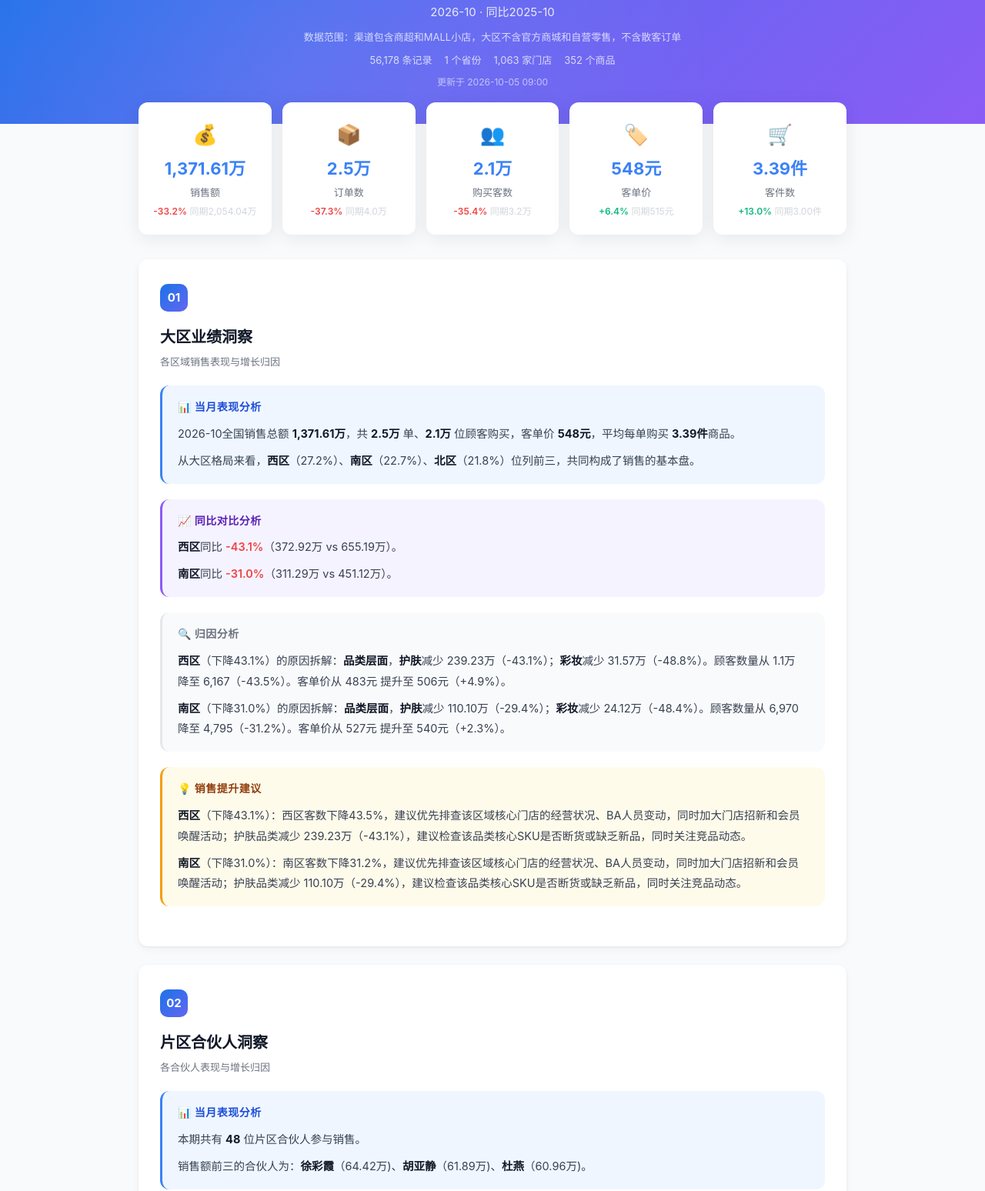
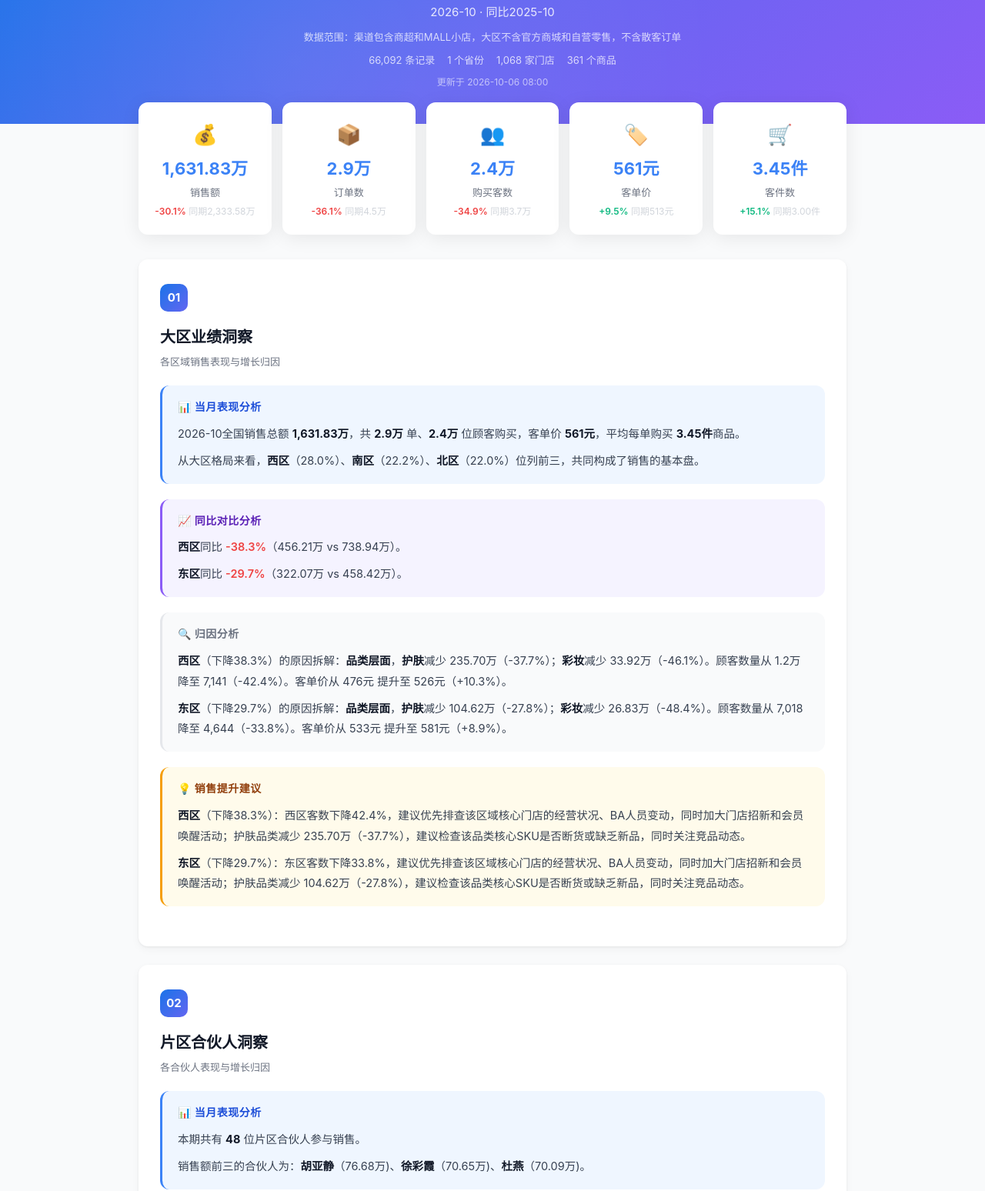
Before and after one commit to keanu666/report, a plain HTML site: page ai_sales_analysis.html in a window 1280 px wide. Shown: the part 110-1658 px from the top of the page at 77% size. Drawn offline with Linux system fonts and the light colour scheme.

Commit message:
每日报告更新 2026-10-06 08:00

```diff
--- a/ai_sales_analysis.html
+++ b/ai_sales_analysis.html
@@ -110,90 +110,90 @@ body { font-family: -apple-system, BlinkMacSystemFont, "Segoe UI", "PingFang SC"
         <p class="header-date">2026-10 · 同比2025-10</p>
         <p class="header-scope">数据范围：渠道包含商超和MALL小店，大区不含官方商城和自营零售，不含散客订单</p>
         <div class="header-meta">
-            <span>56,178 条记录</span>
+            <span>66,092 条记录</span>
             <span>1 个省份</span>
-            <span>1,063 家门店</span>
-            <span>352 个商品</span>
+            <span>1,068 家门店</span>
+            <span>361 个商品</span>
         </div>
-        <p class="header-update">更新于 2026-10-05 09:00</p>
+        <p class="header-update">更新于 2026-10-06 08:00</p>
     </div>
 </div>
 <div class="container">
 <div class="kpi-row">
         <div class="kpi-card">
             <div class="kpi-icon">💰</div>
-            <div class="kpi-value">1,371.61万</div>
+            <div class="kpi-value">1,631.83万</div>
             <div class="kpi-label">销售额</div>
-            <div class="kpi-yoy"><span class="down">-33.2%</span> <span class="kpi-sub">同期2,054.04万</span></div>
+            <div class="kpi-yoy"><span class="down">-30.1%</span> <span class="kpi-sub">同期2,333.58万</span></div>
         </div>
         <div class="kpi-card">
             <div class="kpi-icon">📦</div>
-            <div class="kpi-value">2.5万</div>
+            <div class="kpi-value">2.9万</div>
             <div class="kpi-label">订单数</div>
-            <div class="kpi-yoy"><span class="down">-37.3%</span> <span class="kpi-sub">同期4.0万</span></div>
+            <div class="kpi-yoy"><span class="down">-36.1%</span> <span class="kpi-sub">同期4.5万</span></div>
         </div>
         <div class="kpi-card">
             <div class="kpi-icon">👥</div>
-            <div class="kpi-value">2.1万</div>
+            <div class="kpi-value">2.4万</div>
             <div class="kpi-label">购买客数</div>
-            <div class="kpi-yoy"><span class="down">-35.4%</span> <span class="kpi-sub">同期3.2万</span></div>
+            <div class="kpi-yoy"><span class="down">-34.9%</span> <span class="kpi-sub">同期3.7万</span></div>
         </div>
         <div class="kpi-card">
             <div class="kpi-icon">🏷️</div>
-            <div class="kpi-value">548元</div>
+            <div class="kpi-value">561元</div>
             <div class="kpi-label">客单价</div>
-            <div class="kpi-yoy"><span class="up">+6.4%</span> <span class="kpi-sub">同期515元</span></div>
+            <div class="kpi-yoy"><span class="up">+9.5%</span> <span class="kpi-sub">同期513元</span></div>
         </div>
         <div class="kpi-card">
             <div class="kpi-icon">🛒</div>
-            <div class="kpi-value">3.39件</div>
+            <div class="kpi-value">3.45件</div>
             <div class="kpi-label">客件数</div>
-            <div class="kpi-yoy"><span class="up">+13.0%</span> <span class="kpi-sub">同期3.00件</span></div>
+            <div class="kpi-yoy"><span class="up">+15.1%</span> <span class="kpi-sub">同期3.00件</span></div>
         </div></div>
 
 <section class="section">
     <div class="section-num">01</div>
     <h2>大区业绩洞察</h2>
     <p class="section-desc">各区域销售表现与增长归因</p>
-    <div class="narrative"><h3>📊 当月表现分析</h3><p>2026-10全国销售总额 <strong>1,371.61万</strong>，共 <strong>2.5万</strong> 单、<strong>2.1万</strong> 位顾客购买，客单价 <strong>548元</strong>，平均每单购买 <strong>3.39件</strong>商品。</p><p>从大区格局来看，<strong>西区</strong>（27.2%）、<strong>南区</strong>（22.7%）、<strong>北区</strong>（21.8%）位列前三，共同构成了销售的基本盘。</p></div>
-    <div class="narrative"><h3>📈 同比对比分析</h3><p><strong>西区</strong>同比 <strong><span class="down">-43.1%</span></strong>（372.92万 vs 655.19万）。</p><p><strong>南区</strong>同比 <strong><span class="down">-31.0%</span></strong>（311.29万 vs 451.12万）。</p></div>
-    <div class="narrative"><h3>🔍 归因分析</h3><p><strong>西区</strong>（下降43.1%）的原因拆解：<strong>品类层面</strong>，<strong>护肤</strong>减少 239.23万（-43.1%）；<strong>彩妆</strong>减少 31.57万（-48.8%）。顾客数量从 1.1万 降至 6,167（-43.5%）。客单价从 483元 提升至 506元（+4.9%）。</p><p><strong>南区</strong>（下降31.0%）的原因拆解：<strong>品类层面</strong>，<strong>护肤</strong>减少 110.10万（-29.4%）；<strong>彩妆</strong>减少 24.12万（-48.4%）。顾客数量从 6,970 降至 4,795（-31.2%）。客单价从 527元 提升至 540元（+2.3%）。</p></div>
-    <div class="narrative"><h3>💡 销售提升建议</h3><p><strong>西区</strong>（下降43.1%）：西区客数下降43.5%，建议优先排查该区域核心门店的经营状况、BA人员变动，同时加大门店招新和会员唤醒活动；护肤品类减少 239.23万（-43.1%），建议检查该品类核心SKU是否断货或缺乏新品，同时关注竞品动态。</p><p><strong>南区</strong>（下降31.0%）：南区客数下降31.2%，建议优先排查该区域核心门店的经营状况、BA人员变动，同时加大门店招新和会员唤醒活动；护肤品类减少 110.10万（-29.4%），建议检查该品类核心SKU是否断货或缺乏新品，同时关注竞品动态。</p></div>
+    <div class="narrative"><h3>📊 当月表现分析</h3><p>2026-10全国销售总额 <strong>1,631.83万</strong>，共 <strong>2.9万</strong> 单、<strong>2.4万</strong> 位顾客购买，客单价 <strong>561元</strong>，平均每单购买 <strong>3.45件</strong>商品。</p><p>从大区格局来看，<strong>西区</strong>（28.0%）、<strong>南区</strong>（22.2%）、<strong>北区</strong>（22.0%）位列前三，共同构成了销售的基本盘。</p></div>
+    <div class="narrative"><h3>📈 同比对比分析</h3><p><strong>西区</strong>同比 <strong><span class="down">-38.3%</span></strong>（456.21万 vs 738.94万）。</p><p><strong>东区</strong>同比 <strong><span class="down">-29.7%</span></strong>（322.07万 vs 458.42万）。</p></div>
+    <div class="narrative"><h3>🔍 归因分析</h3><p><strong>西区</strong>（下降38.3%）的原因拆解：<strong>品类层面</strong>，<strong>护肤</strong>减少 235.70万（-37.7%）；<strong>彩妆</strong>减少 33.92万（-46.1%）。顾客数量从 1.2万 降至 7,141（-42.4%）。客单价从 476元 提升至 526元（+10.3%）。</p><p><strong>东区</strong>（下降29.7%）的原因拆解：<strong>品类层面</strong>，<strong>护肤</strong>减少 104.62万（-27.8%）；<strong>彩妆</strong>减少 26.83万（-48.4%）。顾客数量从 7,018 降至 4,644（-33.8%）。客单价从 533元 提升至 581元（+8.9%）。</p></div>
+    <div class="narrative"><h3>💡 销售提升建议</h3><p><strong>西区</strong>（下降38.3%）：西区客数下降42.4%，建议优先排查该区域核心门店的经营状况、BA人员变动，同时加大门店招新和会员唤醒活动；护肤品类减少 235.70万（-37.7%），建议检查该品类核心SKU是否断货或缺乏新品，同时关注竞品动态。</p><p><strong>东区</strong>（下降29.7%）：东区客数下降33.8%，建议优先排查该区域核心门店的经营状况、BA人员变动，同时加大门店招新和会员唤醒活动；护肤品类减少 104.62万（-27.8%），建议检查该品类核心SKU是否断货或缺乏新品，同时关注竞品动态。</p></div>
 </section>
 
 <section class="section">
     <div class="section-num">02</div>
     <h2>片区合伙人洞察</h2>
     <p class="section-desc">各合伙人表现与增长归因</p>
-    <div class="narrative"><h3>📊 当月表现分析</h3><p>本期共有 <strong>48</strong> 位片区合伙人参与销售。</p><p>销售额前三的合伙人为：<strong>徐彩霞</strong>（64.42万)、<strong>胡亚静</strong>（61.89万)、<strong>杜燕</strong>（60.96万)。</p></div>
-    <div class="narrative"><h3>📈 同比对比分析</h3><p>增速最快的合伙人：<strong>徐彩霞</strong>（<span class="up">+33.4%</span>，64.42万 vs 48.28万）。</p><p>下滑最多的合伙人：<strong>赵广芳</strong>（<span class="down">-55.9%</span>，13.47万 vs 30.57万）。</p></div>
-    <div class="narrative"><h3>🔍 归因分析</h3><p><strong>赵广芳</strong>（下降55.9%）：客数<span class="down">-50.2%</span>（478→238)；客单价<span class="down">-7.5%</span>（533元→493元）。</p><p><strong>周春羽</strong>（下降54.5%）：客数<span class="down">-60.1%</span>（537→214)；客单价<span class="up">+25.6%</span>（377元→473元）。</p><p><strong>徐彩霞</strong>（增长33.4%）：客数<span class="up">+51.0%</span>。</p><p><strong>刘慧</strong>（增长21.8%）：客单价<span class="up">+20.8%</span>。</p></div>
-    <div class="narrative"><h3>💡 销售提升建议</h3><p><strong>赵广芳</strong>客数下降50.2%，建议排查所辖门店的闭店情况、核心BA流失，制定紧急挽留方案。</p><p><strong>周春羽</strong>客数下降60.1%，建议排查所辖门店的闭店情况、核心BA流失，制定紧急挽留方案。</p><p><strong>徐彩霞</strong>（增长33.4%），建议深入调研其成功做法（主推品类、活动策略、人员激励等），形成可复制的方法论推广到其他合伙人。</p></div>
+    <div class="narrative"><h3>📊 当月表现分析</h3><p>本期共有 <strong>48</strong> 位片区合伙人参与销售。</p><p>销售额前三的合伙人为：<strong>胡亚静</strong>（76.68万)、<strong>徐彩霞</strong>（70.65万)、<strong>杜燕</strong>（70.09万)。</p></div>
+    <div class="narrative"><h3>📈 同比对比分析</h3><p>增速最快的合伙人：<strong>刘慧</strong>（<span class="up">+36.2%</span>，26.53万 vs 19.48万）。</p><p>下滑最多的合伙人：<strong>周春羽</strong>（<span class="down">-51.3%</span>，14.50万 vs 29.76万）。</p></div>
+    <div class="narrative"><h3>🔍 归因分析</h3><p><strong>周春羽</strong>（下降51.3%）：客数<span class="down">-60.3%</span>（619→246)；客单价<span class="up">+30.6%</span>（379元→495元）。</p><p><strong>杨彩珍</strong>（下降51.1%）：客数<span class="down">-56.6%</span>（553→240)；客单价<span class="up">+19.4%</span>（484元→578元）。</p><p><strong>刘慧</strong>（增长36.2%）：客单价<span class="up">+19.6%</span>。</p></div>
+    <div class="narrative"><h3>💡 销售提升建议</h3><p><strong>周春羽</strong>客数下降60.3%，建议排查所辖门店的闭店情况、核心BA流失，制定紧急挽留方案。</p><p><strong>杨彩珍</strong>客数下降56.6%，建议排查所辖门店的闭店情况、核心BA流失，制定紧急挽留方案。</p><p><strong>刘慧</strong>（增长36.2%），建议深入调研其成功做法（主推品类、活动策略、人员激励等），形成可复制的方法论推广到其他合伙人。</p></div>
 </section>
 
 <section class="section">
     <div class="section-num">03</div>
     <h2>会员类型洞察</h2>
     <p class="section-desc">新老客结构与复购质量分析</p>
-    <div class="narrative"><h3>📊 当月表现分析</h3><p>本月销售中，<strong>老客</strong>贡献了 <strong>92.0%</strong>（1,262.13万），<strong>新客</strong>贡献了 <strong>8.0%</strong>（109.48万）。</p><p>老客客单价 <strong>666元</strong>，新客客单价 <strong>180元</strong>，老客客单价是新客的 3.7 倍。</p><p>老客客件数 <strong>3.92件</strong>，新客客件数 <strong>1.74件</strong>。</p></div>
-    <div class="narrative"><h3>📈 同比对比分析</h3><p>老客同比 <strong><span class="down">-32.5%</span></strong>（1,262.13万 vs 1,870.59万）。</p><p>新客同比 <strong><span class="down">-40.3%</span></strong>（109.48万 vs 183.45万）。</p></div>
-    <div class="narrative"><h3>🔍 归因分析</h3><p>新客同比 <strong><span class="down">-40.3%</span></strong>，深层原因：新客招募数量从 6,803 降至 5,447（-19.9%），招新力度不足是核心原因。品类方面，新客购买减少最多的品类为：<strong>护肤</strong>（减少56.96万）、<strong>彩妆</strong>（减少11.74万）。去年新客主要购买：护肤（145.63万）、彩妆（22.66万）、面膜（10.45万）；今年变为：护肤（88.67万）、彩妆（10.92万）、面膜（7.27万）。</p><p>老客同比 <strong><span class="down">-32.5%</span></strong>：客数<span class="down">-39.8%</span>；客单价<span class="up">+13.7%</span>。</p></div>
-    <div class="narrative"><h3>💡 销售提升建议</h3><p>新客同比下降40.3%（客数从 6,803 降至 5,447） 护肤品类减少 56.96万（-39.1%），建议针对新客推出该品类的体验装或首购优惠；彩妆品类减少 11.74万（-51.8%），建议针对新客推出该品类的体验装或首购优惠 建议加大新客首单礼、体验装派发的投入力度。</p><p>老客客单价从 586元 提升至 666元（+13.7%），说明高价值商品推广有效，建议持续加大主推品类的推广力度。</p></div>
+    <div class="narrative"><h3>📊 当月表现分析</h3><p>本月销售中，<strong>老客</strong>贡献了 <strong>93.3%</strong>（1,522.29万），<strong>新客</strong>贡献了 <strong>6.7%</strong>（109.53万）。</p><p>老客客单价 <strong>663元</strong>，新客客单价 <strong>180元</strong>，老客客单价是新客的 3.7 倍。</p><p>老客客件数 <strong>3.91件</strong>，新客客件数 <strong>1.74件</strong>。</p></div>
+    <div class="narrative"><h3>📈 同比对比分析</h3><p>老客同比 <strong><span class="down">-28.4%</span></strong>（1,522.29万 vs 2,125.56万）。</p><p>新客同比 <strong><span class="down">-47.3%</span></strong>（109.53万 vs 208.02万）。</p></div>
+    <div class="narrative"><h3>🔍 归因分析</h3><p>新客同比 <strong><span class="down">-47.3%</span></strong>，深层原因：新客招募数量从 7,898 降至 5,448（-31.0%），招新力度不足是核心原因。品类方面，新客购买减少最多的品类为：<strong>护肤</strong>（减少75.93万）、<strong>彩妆</strong>（减少15.08万）。去年新客主要购买：护肤（164.62万）、彩妆（26.04万）、面膜（11.67万）；今年变为：护肤（88.69万）、彩妆（10.96万）、面膜（7.27万）。</p><p>老客同比 <strong><span class="down">-28.4%</span></strong>：客数<span class="down">-36.1%</span>；客单价<span class="up">+13.1%</span>。</p></div>
+    <div class="narrative"><h3>💡 销售提升建议</h3><p>新客同比下降47.3%（客数从 7,898 降至 5,448） 护肤品类减少 75.93万（-46.1%），建议针对新客推出该品类的体验装或首购优惠；彩妆品类减少 15.08万（-57.9%），建议针对新客推出该品类的体验装或首购优惠 建议加大新客首单礼、体验装派发的投入力度。</p><p>老客客单价从 586元 提升至 663元（+13.1%），说明高价值商品推广有效，建议持续加大主推品类的推广力度。</p></div>
 </section>
 
 <section class="section">
     <div class="section-num">04</div>
     <h2>商品洞察</h2>
     <p class="section-desc">品类表现、系列趋势与爆款分析</p>
-    <div class="narrative"><h3>📊 当月表现分析</h3><p>从品类结构来看，<strong>护肤</strong>（84.4%）、<strong>彩妆</strong>（9.2%）、<strong>面膜</strong>（5.0%）构成主力品类。</p><p>系列层面，<strong>金钻</strong>（455.05万)、<strong>铂金胶原</strong>（267.03万)、<strong>雪肌追光</strong>（93.66万)位列前三。</p><p>单品爆款方面，<strong>金钻微雕抗皱紧致臻享三件套(水霜精)</strong>（74.26万)、<strong>金钻微雕紧致奢享礼盒</strong>（68.90万)、<strong>雪肌追光四件套(洁水乳精)</strong>（65.11万)销售额最高。</p></div>
-    <div class="narrative"><h3>📈 同比对比分析</h3><p><strong>彩妆</strong>下滑最严重，同比 <strong><span class="down">-46.4%</span></strong>（126.12万 vs 235.37万）。</p></div>
-    <div class="narrative"><h3>🔍 归因分析</h3><p><strong>彩妆</strong>（下降46.4%）的驱动因素：顾客从 9,911 降至 4,962（-49.9%）；客单价从 220元 提升至 235元（+7.2%）；客件数<span class="up">+2.8%</span>。</p><p><strong>护肤</strong>（下降32.2%）的驱动因素：顾客从 2.5万 降至 1.7万（-32.7%）；客单价从 588元 提升至 610元（+3.7%）；客件数<span class="up">+16.5%</span>。</p><p>单品层面，<strong>金钻微雕抗皱紧致精华霜替换装55g</strong>增长最猛（<span class="up">+965.0%</span>），金额从 3.28万 增至 34.98万。</p><p><strong>凝时鲜颜肌活精华抗皱四件套(水乳精眼)</strong>下滑幅度大（<span class="down">-78.9%</span>），金额从 47.60万 降至 10.06万。</p></div>
-    <div class="narrative"><h3>💡 销售提升建议</h3><p><strong>彩妆</strong>顾客流失49.9%，建议排查核心SKU是否断货或缺乏新品，同时针对该品类顾客开展定向促销。</p><p><strong>凝时鲜颜肌活精华抗皱四件套(水乳精眼)</strong>（下降78.9%）（金额从 47.60万 降至 10.06万），建议检查：①是否断货或库存不足；②是否有竞品替代；③是否需要调整定价或清仓处理。</p><p><strong>金钻微雕抗皱紧致精华霜替换装55g</strong>（增长965.0%），建议确保库存充足、优化陈列位置，同时围绕该单品打造连带销售组合。</p></div>
+    <div class="narrative"><h3>📊 当月表现分析</h3><p>从品类结构来看，<strong>护肤</strong>（84.2%）、<strong>彩妆</strong>（9.4%）、<strong>面膜</strong>（5.0%）构成主力品类。</p><p>系列层面，<strong>金钻</strong>（530.99万)、<strong>铂金胶原</strong>（320.05万)、<strong>雪肌追光</strong>（113.33万)位列前三。</p><p>单品爆款方面，<strong>金钻微雕抗皱紧致臻享三件套(水霜精)</strong>（85.52万)、<strong>雪肌追光四件套(洁水乳精)</strong>（79.94万)、<strong>金钻微雕紧致奢享礼盒</strong>（77.06万)销售额最高。</p></div>
+    <div class="narrative"><h3>📈 同比对比分析</h3><p><strong>彩妆</strong>下滑最严重，同比 <strong><span class="down">-42.8%</span></strong>（153.90万 vs 268.88万）。</p></div>
+    <div class="narrative"><h3>🔍 归因分析</h3><p><strong>彩妆</strong>（下降42.8%）的驱动因素：顾客从 1.1万 降至 5,951（-47.4%）；客单价从 219元 提升至 238元（+8.8%）；客件数<span class="up">+4.3%</span>。</p><p><strong>护肤</strong>（下降29.1%）的驱动因素：顾客从 2.8万 降至 1.9万（-32.0%）；客单价从 587元 提升至 627元（+6.7%）；客件数<span class="up">+18.4%</span>。</p><p>单品层面，<strong>金钻微雕抗皱紧致精华霜替换装55g</strong>增长最猛（<span class="up">+991.1%</span>），金额从 3.89万 增至 42.48万。</p><p><strong>小紫瓶精华组合装</strong>下滑幅度大（<span class="down">-77.9%</span>），金额从 39.31万 降至 8.69万。</p></div>
+    <div class="narrative"><h3>💡 销售提升建议</h3><p><strong>彩妆</strong>顾客流失47.4%，建议排查核心SKU是否断货或缺乏新品，同时针对该品类顾客开展定向促销。</p><p><strong>小紫瓶精华组合装</strong>（下降77.9%）（金额从 39.31万 降至 8.69万），建议检查：①是否断货或库存不足；②是否有竞品替代；③是否需要调整定价或清仓处理。</p><p><strong>金钻微雕抗皱紧致精华霜替换装55g</strong>（增长991.1%），建议确保库存充足、优化陈列位置，同时围绕该单品打造连带销售组合。</p></div>
 </section>
 </div>
 <div class="footer">
     <p>📝 基于 2026-10 自然堂零售销售明细数据 | 同比对比2025-10</p>
-    <p>最后更新: 2026-10-05 09:00</p>
+    <p>最后更新: 2026-10-06 08:00</p>
 </div>
 </body>
 </html>
```
